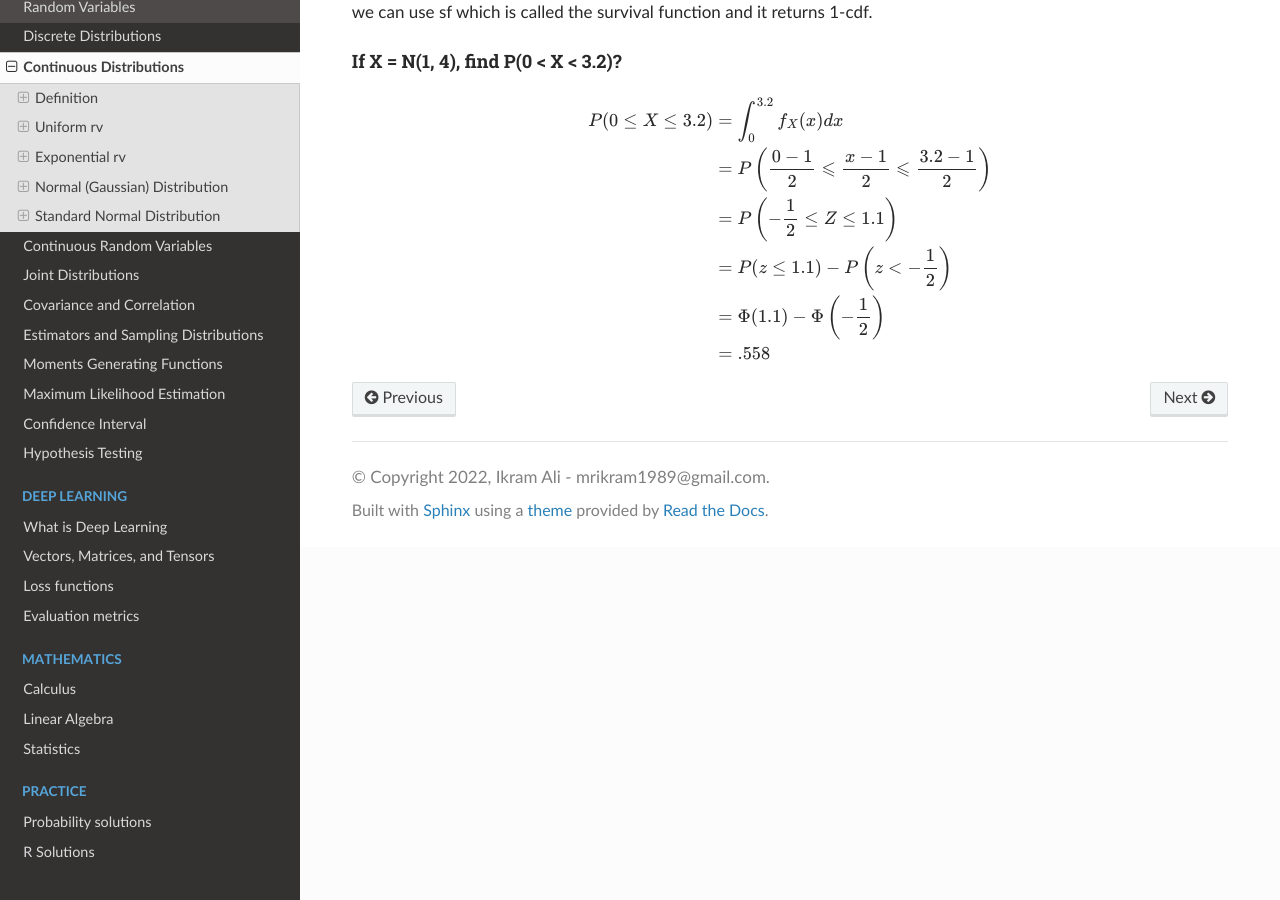
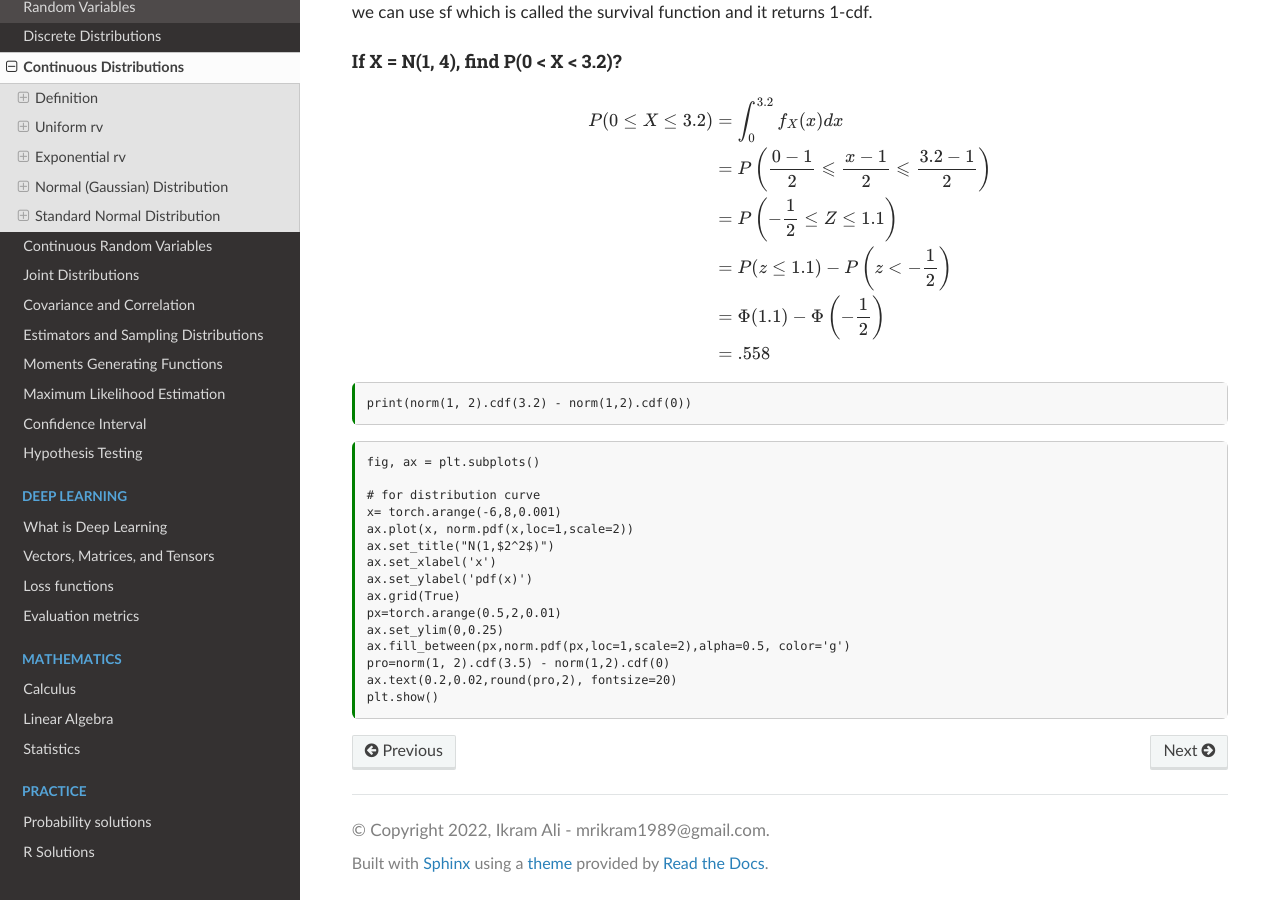
Before and after one commit to akkefa/ml-notes, a Sphinx documentation site: the page built from docs/probability/continuous_distributions.md, in a window 1280 px wide and 900 px high, scrolled down 13923 px. Built offline with Sphinx 7.4.7 and the Read the Docs theme 2.0.0, drawn with Linux system fonts in a browser that asks for light colours.

Commit message:
new changes

````diff
--- a/docs/probability/continuous_distributions.md
+++ b/docs/probability/continuous_distributions.md
@@ -586,3 +586,27 @@ P(0 \leq X \leq 3.2)&=\int_{0}^{3.2} f_{X}(x) d x \\
 &=\Phi(1.1)-\Phi\left(-\frac{1}{2}\right)\\
 &= .558
 $$
+
+```{code-cell}
+print(norm(1, 2).cdf(3.2) - norm(1,2).cdf(0))
+```
+
+```{code-cell}
+
+fig, ax = plt.subplots()
+
+# for distribution curve
+x= torch.arange(-6,8,0.001)
+ax.plot(x, norm.pdf(x,loc=1,scale=2))
+ax.set_title("N(1,$2^2$)")
+ax.set_xlabel('x')
+ax.set_ylabel('pdf(x)')
+ax.grid(True)
+px=torch.arange(0.5,2,0.01)
+ax.set_ylim(0,0.25)
+ax.fill_between(px,norm.pdf(px,loc=1,scale=2),alpha=0.5, color='g')
+pro=norm(1, 2).cdf(3.5) - norm(1,2).cdf(0)
+ax.text(0.2,0.02,round(pro,2), fontsize=20)
+plt.show()
+
+```
````
